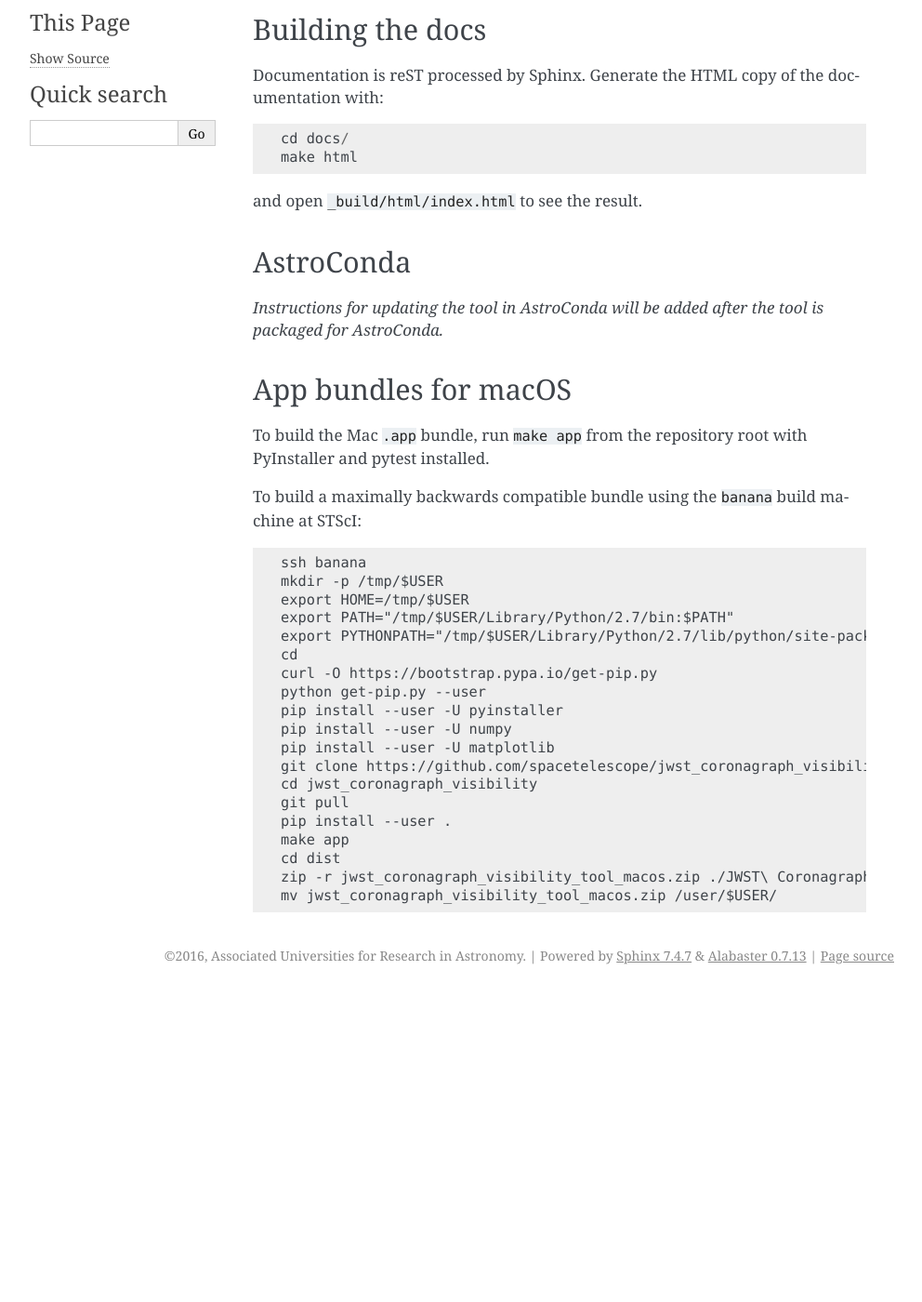
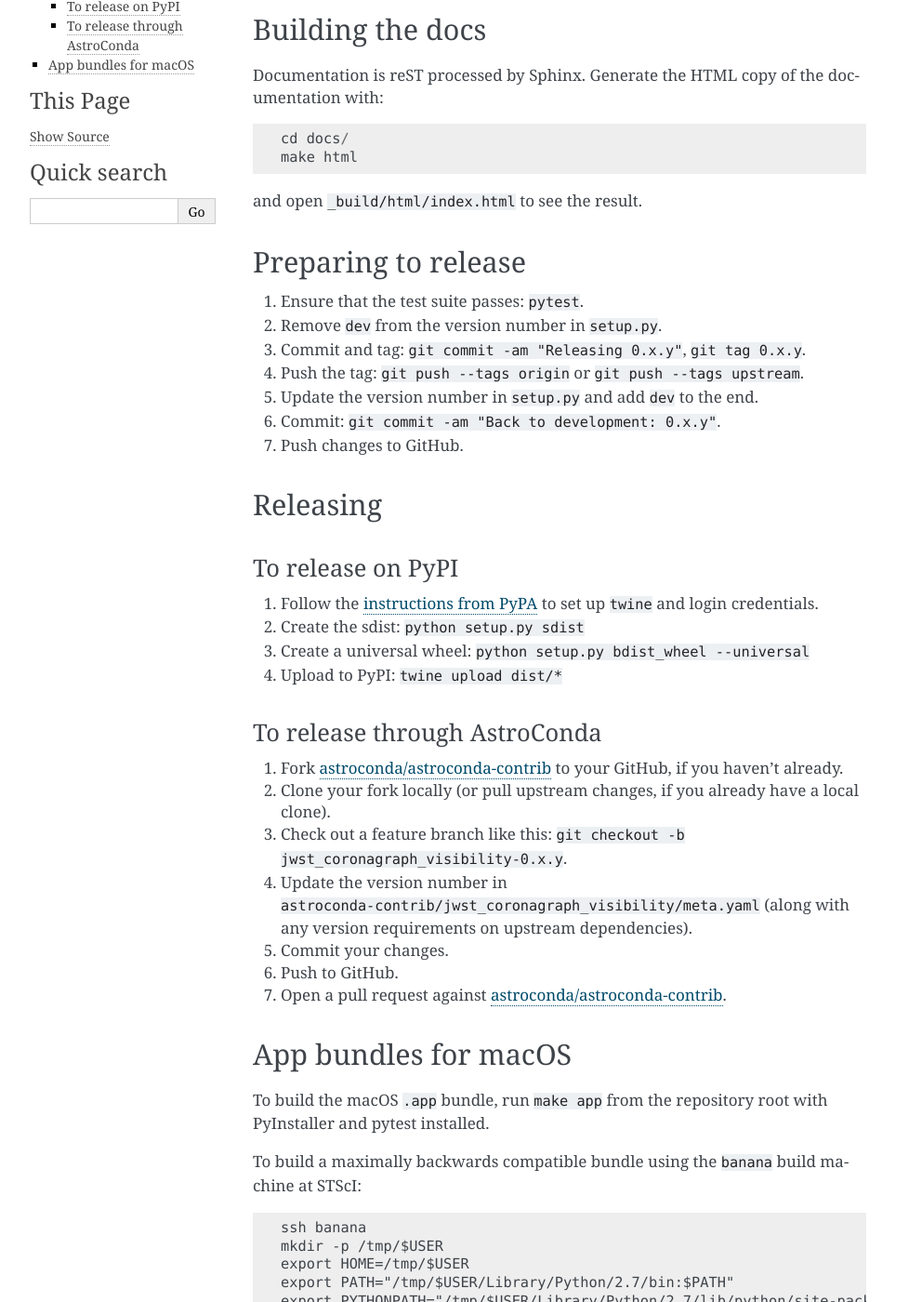
Before and after one commit to spacetelescope/jwst_coronagraph_visibility, a Sphinx documentation site: the page built from docs/development.rst, in a window 1280 px wide and 1400 px high, scrolled down 203 px. Shown: the whole window at 93% size, without its empty margins (148-1140 px from the left). Built offline with Sphinx 7.4.7, drawn with Linux system fonts in a browser that asks for light colours; pages that are not in the unit, such as notebooks, are missing from menus; before the commit the page ends 1270 px from its top, so only the background shows below that; some of the changed text lies outside the part shown.

Commit message:
Releasing 0.2.0

```diff
--- a/README.rst
+++ b/README.rst
@@ -1,11 +1,11 @@
 JWST Coronagraph Visibility Tool
 ================================
 
-Current version: 0.0.2 (beta).
+Current version: 0.2.0 (beta).
 
-`Download for Mac (24 MB) <https://github.com/spacetelescope/jwst_coronagraph_visibility/releases/download/v0.0.2/jwst_visibility_calculator_macos.zip>`_ | `Download Python source <https://github.com/spacetelescope/jwst_coronagraph_visibility/archive/v0.0.2.zip>`_
+`Download for Mac (24 MB) <jwst_coronagraph_visibility_calculator_0.2.0_macos.zip>`_ | `Download Python source <https://github.com/spacetelescope/jwst_coronagraph_visibility/archive/0.2.0.zip>`_
 
-**This initial release is for user testing and (as with any software) bugs may remain! Report any issues at https://github.com/spacetelescope/jwst_coronagraph_visibility/issues/new or via email to the authors**
+**Report any issues at https://github.com/spacetelescope/jwst_coronagraph_visibility/issues/new or via email to the authors.**
 
 *Authors: Christopher Stark (cstark@stsci.edu), Joseph Long (jlong@stsci.edu)*
 
--- a/docs/development.rst
+++ b/docs/development.rst
@@ -14,15 +14,43 @@ Documentation is reST processed by Sphinx. Generate the HTML copy of the documen
 
 and open ``_build/html/index.html`` to see the result.
 
-AstroConda
-==========
+Preparing to release
+====================
 
-*Instructions for updating the tool in AstroConda will be added after the tool is packaged for AstroConda.*
+1. Ensure that the test suite passes: ``pytest``.
+2. Remove ``dev`` from the version number in ``setup.py``.
+3. Commit and tag: ``git commit -am "Releasing 0.x.y"``, ``git tag 0.x.y``.
+4. Push the tag: ``git push --tags origin`` or ``git push --tags upstream``.
+5. Update the version number in ``setup.py`` and add ``dev`` to the end.
+6. Commit: ``git commit -am "Back to development: 0.x.y"``.
+7. Push changes to GitHub.
+
+Releasing
+=========
+
+To release on PyPI
+------------------
+
+1. Follow the `instructions from PyPA <https://packaging.python.org/distributing/#uploading-your-project-to-pypi>`_ to set up ``twine`` and login credentials.
+2. Create the sdist: ``python setup.py sdist``
+3. Create a universal wheel: ``python setup.py bdist_wheel --universal``
+4. Upload to PyPI: ``twine upload dist/*``
+
+To release through AstroConda
+-----------------------------
+
+1. Fork `astroconda/astroconda-contrib <https://github.com/astroconda/astroconda-contrib>`_ to your GitHub, if you haven't already.
+2. Clone your fork locally (or pull upstream changes, if you already have a local clone).
+3. Check out a feature branch like this: ``git checkout -b jwst_coronagraph_visibility-0.x.y``.
+4. Update the version number in ``astroconda-contrib/jwst_coronagraph_visibility/meta.yaml`` (along with any version requirements on upstream dependencies).
+5. Commit your changes.
+6. Push to GitHub.
+7. Open a pull request against `astroconda/astroconda-contrib <https://github.com/astroconda/astroconda-contrib>`_.
 
 App bundles for macOS
 =====================
 
-To build the Mac ``.app`` bundle, run ``make app`` from the repository root with PyInstaller and pytest installed.
+To build the macOS ``.app`` bundle, run ``make app`` from the repository root with PyInstaller and pytest installed.
 
 To build a maximally backwards compatible bundle using the ``banana`` build machine at STScI::
 
--- a/setup.py
+++ b/setup.py
@@ -21,7 +21,7 @@ setup(
     # Versions should comply with PEP440.  For a discussion on single-sourcing
     # the version across setup.py and the project code, see
     # https://packaging.python.org/en/latest/single_source_version.html
-    version='0.1.0',
+    version='0.2.0',
 
     description='JWST coronagraphic target observability calculator',
     long_description=long_description,
@@ -70,7 +70,7 @@ setup(
         'numpy>=1.9.0',
         'matplotlib>=1.4.2',
         'requests>=2.8.1',
-        'jwxml>=0.2.0',
+        'jwxml>=0.3.0',
     ],
 
     # List additional groups of dependencies here (e.g. development
```
Also changed, not shown: screenshot.png.
